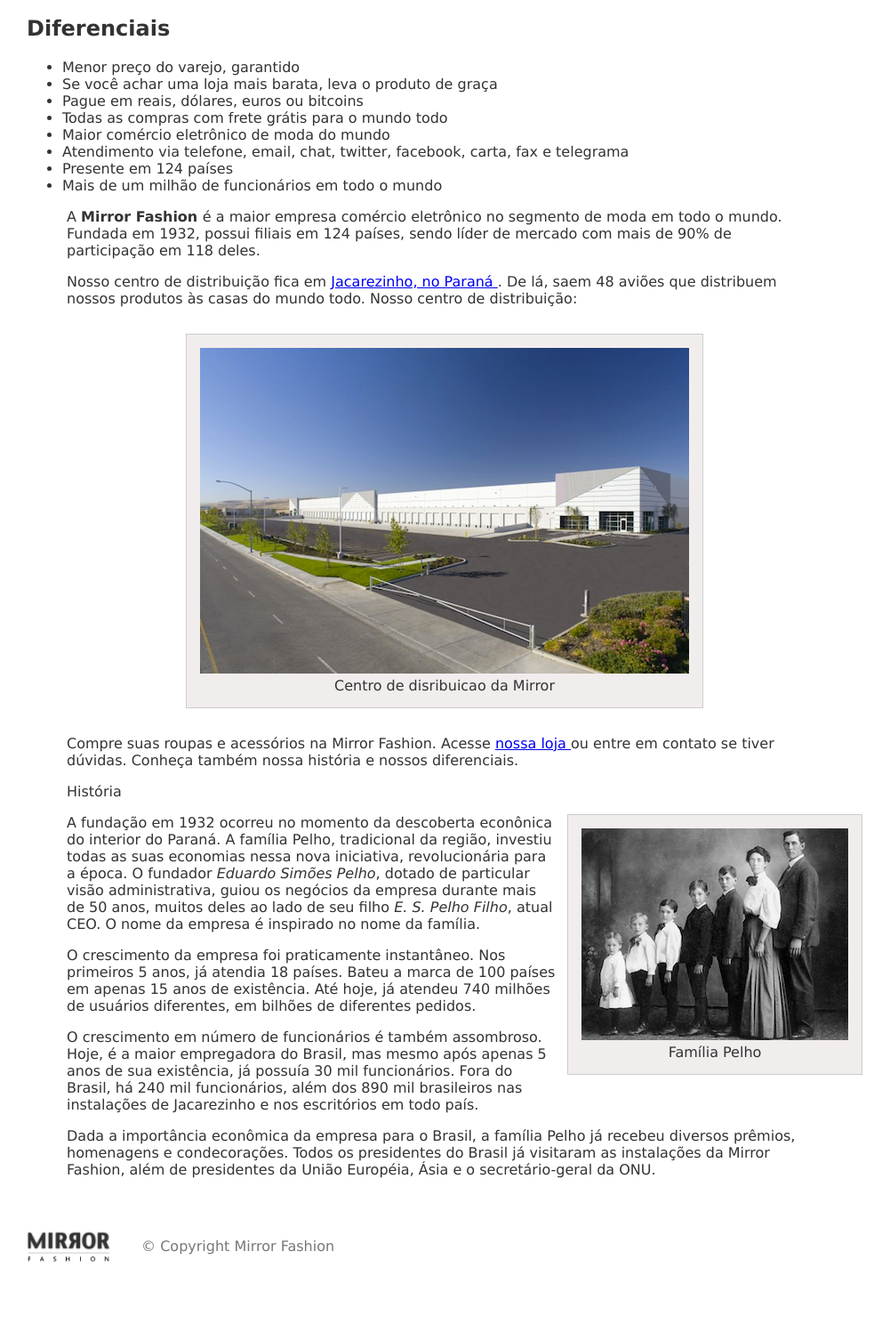
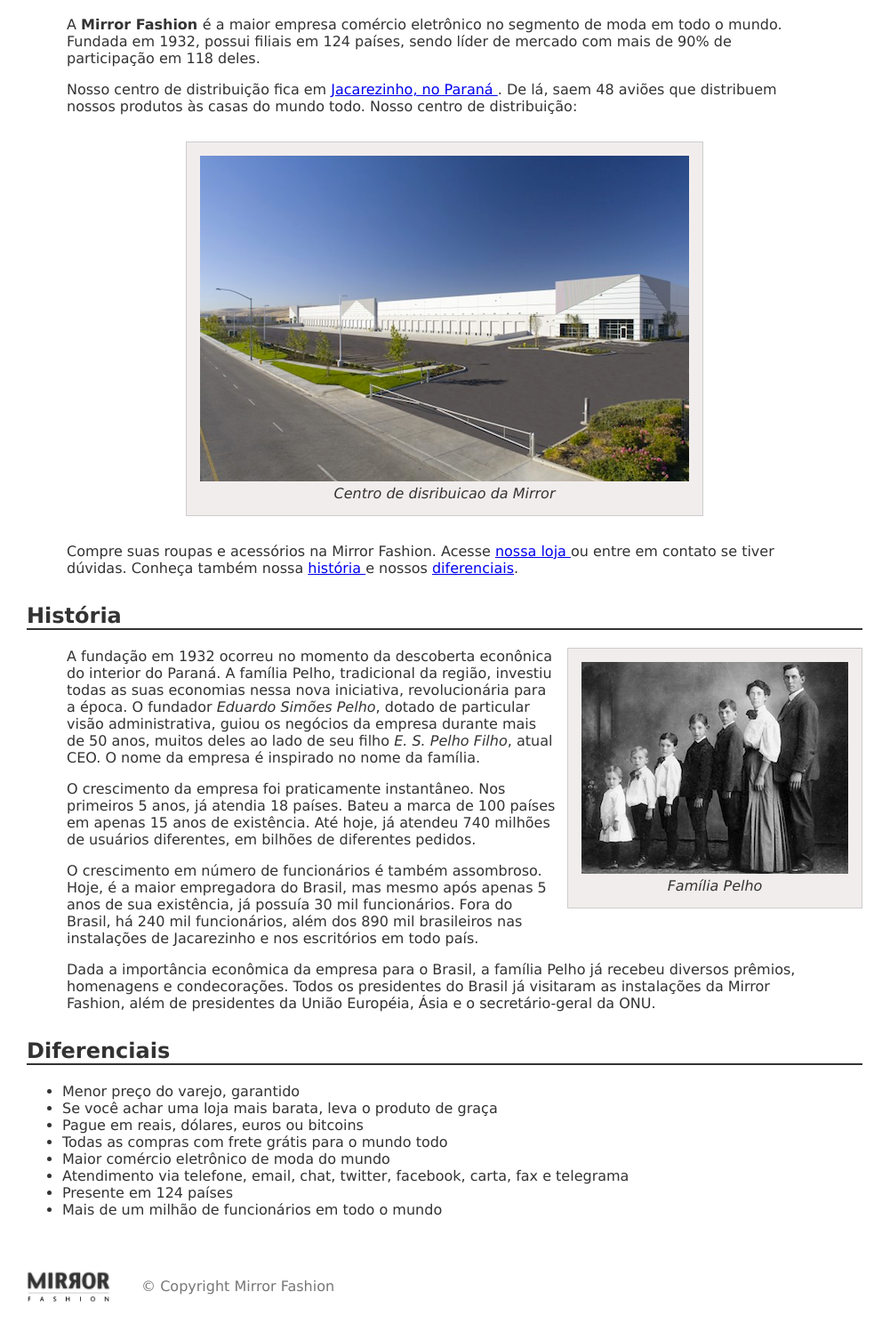
Before and after one commit to flaviosalles/caelum-cap-02, a plain HTML site: page mirrorfashion/sobre.html in a window 1280 px wide. Shown: the part 180-1677 px from the top of the page at 89% size, without its empty margins (140-1141 px from the left). Drawn offline with Linux system fonts and the light colour scheme.

Commit message:
terceiro commit

```diff
--- a/mirrorfashion/css/sobre.css
+++ b/mirrorfashion/css/sobre.css
@@ -10,7 +10,7 @@
     background-image: url(../img/sobre-background.jpg)
 }
 h2 {
-    margin-top: 30px
+    margin-top: 30px;
     border-bottom: 2px solid #333333;
 }
 figure {
@@ -21,7 +21,7 @@
     text-align: center;
 }
 figcaption {
-    font-styel: italic;
+    font-style: italic;
 }
 p {
     margin-top: 10px;
--- a/mirrorfashion/sobre.html
+++ b/mirrorfashion/sobre.html
@@ -9,18 +9,7 @@
         <img src="img/logo.png">
 
            <h1><strong>A Mirror Fashion</strong></h1>
-           <h2> Diferenciais</h2>
-           <ul>
-               <li>Menor preço do varejo, garantido</li>
-               <li>Se você achar uma loja mais barata, leva o produto de graça</li>
-               <li>Pague em reais, dólares, euros ou bitcoins</li>
-               <li>Todas as compras com frete grátis para o mundo todo            </li>
-               <li>Maior comércio eletrônico de moda do mundo</li>
-               <li>Atendimento via telefone, email, chat, twitter, facebook, carta, fax e telegrama</li>
-               <li>Presente em 124 países</li>
-               <li>Mais de um milhão de funcionários em todo o mundo</li>
 
-           </ul>
             <p>
             A <strong>Mirror Fashion </strong>é a maior empresa comércio eletrônico no segmento de moda em todo o mundo.
             Fundada em 1932, possui filiais em 124 países, sendo líder de mercado com mais de 90% de
@@ -44,12 +33,12 @@
              nossa loja
             </a>
             ou entre em contato
-            se tiver dúvidas. Conheça também nossa história e nossos diferenciais.
+            se tiver dúvidas. Conheça também nossa <a href="#historia">história </a> e nossos <a href="#diferenciais">diferenciais</a>.
             </p>
 
-            <p>
+            <h2 id="historia">
             História
-            </p>
+            </h2>
             <figure id="familia-pelho">
                 <img src="img/familia-pelho.jpg">
                 <figcaption>Família Pelho</figcaption>
@@ -77,6 +66,18 @@
             homenagens e condecorações. Todos os presidentes do Brasil já visitaram as instalações da Mirror
             Fashion, além de presidentes da União Européia, Ásia e o secretário-geral da ONU.
            </p>
+           <h2 id="diferenciais"> Diferenciais</h2>
+           <ul>
+               <li>Menor preço do varejo, garantido</li>
+               <li>Se você achar uma loja mais barata, leva o produto de graça</li>
+               <li>Pague em reais, dólares, euros ou bitcoins</li>
+               <li>Todas as compras com frete grátis para o mundo todo            </li>
+               <li>Maior comércio eletrônico de moda do mundo</li>
+               <li>Atendimento via telefone, email, chat, twitter, facebook, carta, fax e telegrama</li>
+               <li>Presente em 124 países</li>
+               <li>Mais de um milhão de funcionários em todo o mundo</li>
+
+           </ul>
            <div id="rodape">
                <img src="img/logo.png">
 
```
